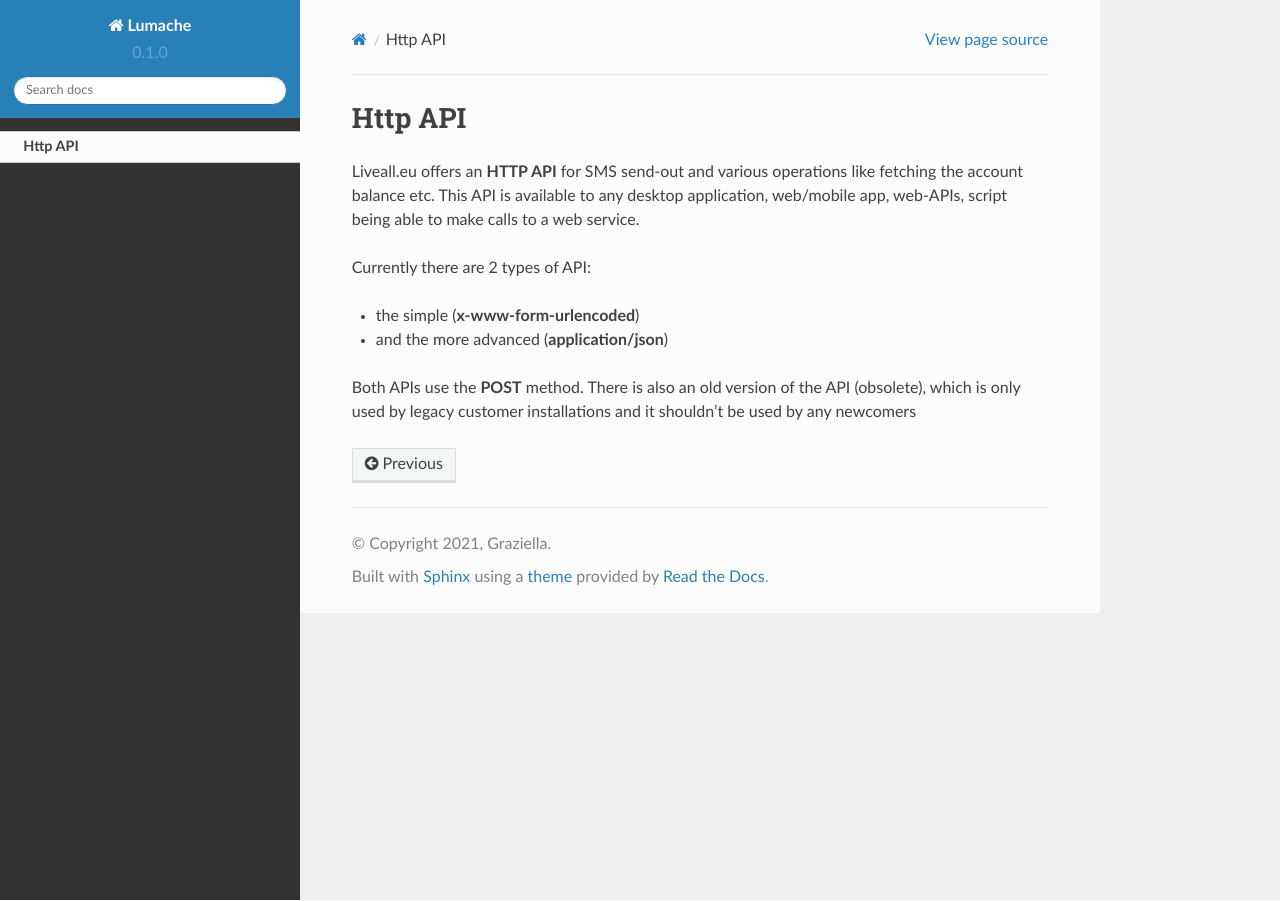
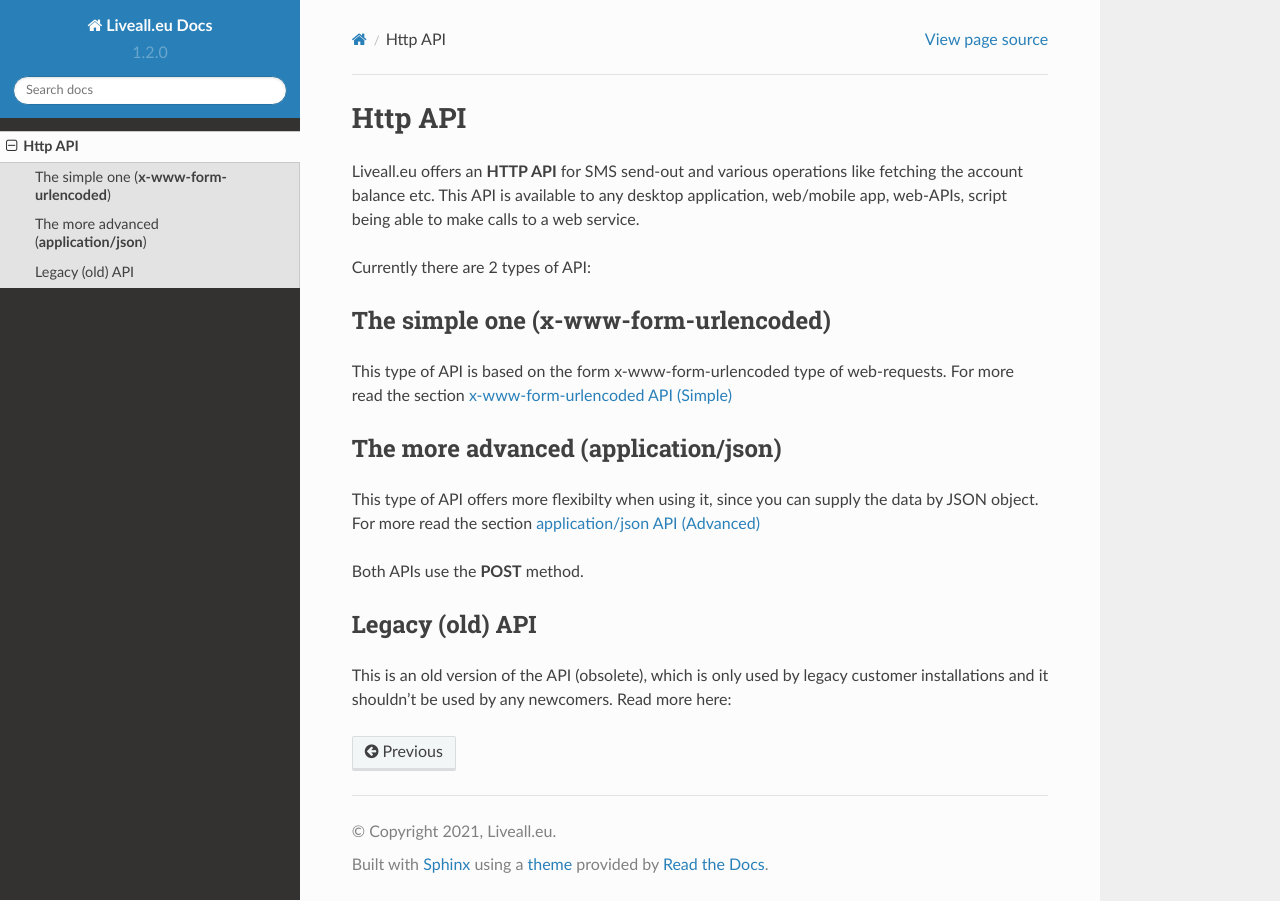
Before and after one commit to terracom/liveall.eu_docs, a Sphinx documentation site: the page built from docs/source/httpapi/index.rst, in a window 1280 px wide. Built offline with Sphinx 7.4.7 and the Read the Docs theme 2.0.0, drawn with Linux system fonts in a browser that asks for light colours.

Commit message:
202111031433

```diff
--- a/docs/source/conf.py
+++ b/docs/source/conf.py
@@ -2,12 +2,12 @@
 
 # -- Project information
 
-project = 'Lumache'
-copyright = '2021, Graziella'
-author = 'Graziella'
+project = 'Liveall.eu Docs'
+copyright = '2021, Liveall.eu'
+author = 'Terracom'
 
-release = '0.1'
-version = '0.1.0'
+release = '1.2'
+version = '1.2.0'
 
 # -- General configuration
 
--- a/docs/source/httpapi/index.rst
+++ b/docs/source/httpapi/index.rst
@@ -5,8 +5,17 @@ This API is available to any desktop application, web/mobile app, web-APIs, scri
 
 Currently there are 2 types of API:
 
-- the simple (**x-www-form-urlencoded**)
-- and the more advanced (**application/json**)
+The simple one (**x-www-form-urlencoded**)
+------------------------------------------
+This type of API is based on the form x-www-form-urlencoded type of web-requests. For more read the section :doc:`xwwwformurlencoded/index`
+
+The more advanced (**application/json**)
+----------------------------------------
+This type of API offers more flexibilty when using it, since you can supply the data by JSON object. For more read the section :doc:`application-json/index`
 
 Both APIs use the **POST** method.
-There is also an old version of the API (obsolete), which is only used by legacy customer installations and it shouldn't be used by any newcomers
+
+Legacy (old) API
+----------------
+This is an old version of the API (obsolete), which is only used by legacy customer installations and it shouldn't be used by any newcomers.
+Read more here:
--- a/docs/source/index.rst
+++ b/docs/source/index.rst
@@ -6,5 +6,6 @@ Contents
 --------
 
 .. toctree::
+   :maxdepth: 2
 
    httpapi/index
--- a/pyproject.toml
+++ b/pyproject.toml
@@ -3,6 +3,6 @@ requires = ["flit_core >=3.2,<4"]
 build-backend = "flit_core.buildapi"
 
 [project]
-name = "lumache"
-authors = [{name = "Graziella", email = "graziella@lumache"}]
+name = "livealleudocs"
+authors = [{name = "Terracom", email = "info@liveall.eu"}]
 dynamic = ["version", "description"]
--- a/test.py
+++ /dev/null
@@ -1,2 +0,0 @@
-msg = "Hello there!!!"
-print(msg)
```
Also changed, not shown: lumache.py (deleted, +0 -23 lines).
